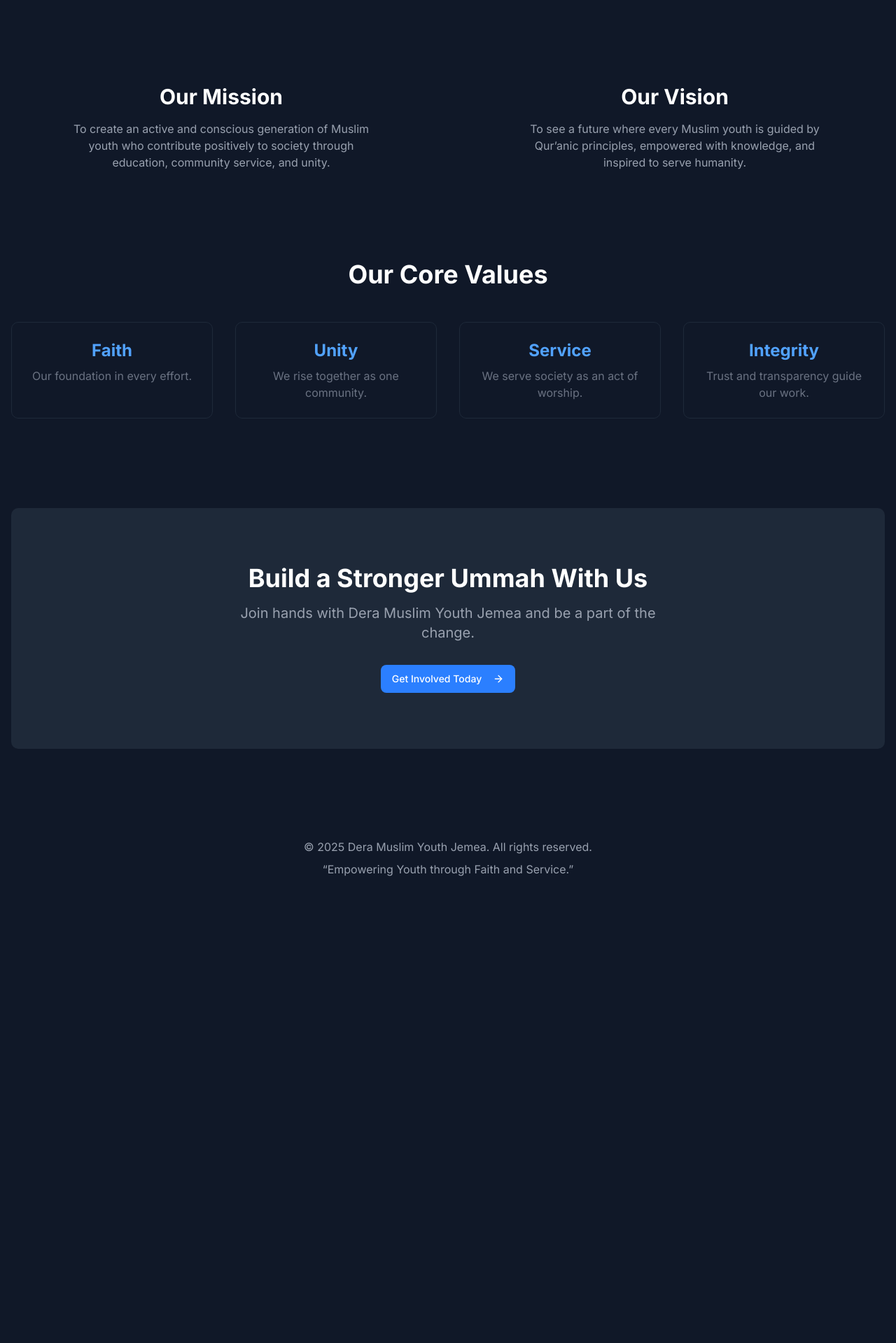
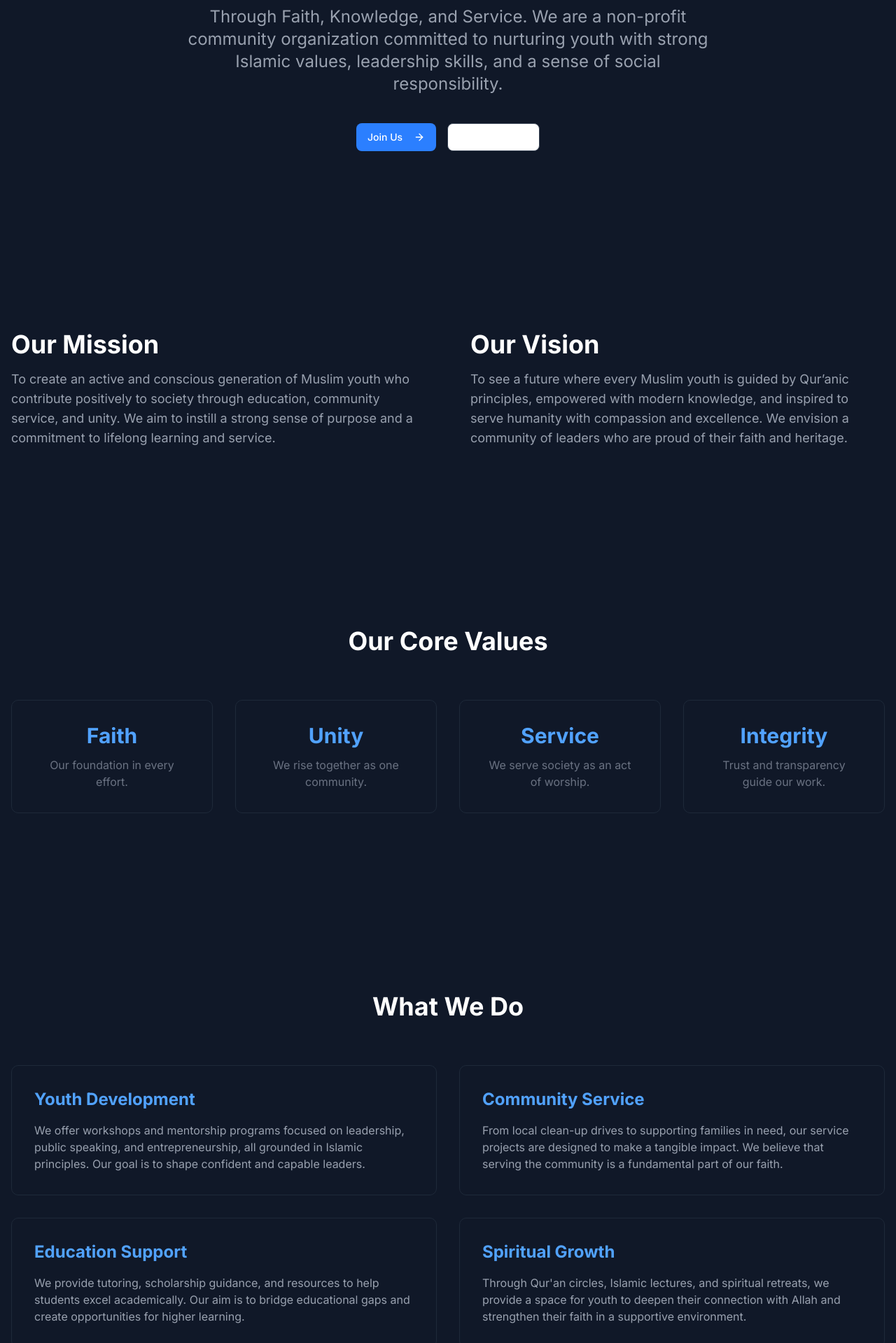
Before and after one commit to marwanGA09/Dhera-muslim-youth-jemea, a Next.js app: page / in a window 1280 px wide. Shown: the part 360-2279 px from the top of the page at 70% size. Before the commit the page ends 1646 px from the top, so only its background shows below. Built offline with nearby package versions, Linux system fonts and the light colour scheme.

Commit message:
style spacing and add some content inside footer and home page

```diff
--- a/app/layout.tsx
+++ b/app/layout.tsx
@@ -1,6 +1,5 @@
 import type { Metadata } from "next";
 import { Inter } from "next/font/google";
-import Link from 'next/link';
 import Header from "@/components/header";
 import Footer from "@/components/footer";
 import "./globals.css";
--- a/app/page.tsx
+++ b/app/page.tsx
@@ -23,15 +23,15 @@
       variants={containerVariants}
       initial="hidden"
       animate="visible"
-      className="space-y-24 md:space-y-32 mt-24"
+      className="mt-32"
     >
       {/* Hero Section */}
-      <motion.section variants={itemVariants} className="text-center">
+      <motion.section variants={itemVariants} className="text-center py-32">
         <h1 className="text-5xl md:text-7xl font-bold tracking-tighter mb-6">
           Empowering the Next Generation
         </h1>
         <p className="text-xl md:text-2xl text-gray-400 max-w-3xl mx-auto mb-10">
-          Through Faith, Knowledge, and Service. We are a non-profit community organization committed to nurturing youth.
+          Through Faith, Knowledge, and Service. We are a non-profit community organization committed to nurturing youth with strong Islamic values, leadership skills, and a sense of social responsibility.
         </p>
         <div className="space-x-4">
           <Button size="lg" className="bg-blue-500 hover:bg-blue-600 text-white">Join Us <ArrowRight className="ml-2" /></Button>
@@ -40,46 +40,71 @@
       </motion.section>
 
       {/* Mission & Vision Section */}
-      <motion.section variants={itemVariants} className="grid md:grid-cols-2 gap-12 text-center">
-        <div>
-          <h2 className="text-3xl font-bold mb-4">Our Mission</h2>
-          <p className="text-gray-400 max-w-md mx-auto">
-            To create an active and conscious generation of Muslim youth who contribute positively to society through education, community service, and unity.
-          </p>
-        </div>
-        <div>
-          <h2 className="text-3xl font-bold mb-4">Our Vision</h2>
-          <p className="text-gray-400 max-w-md mx-auto">
-            To see a future where every Muslim youth is guided by Qur’anic principles, empowered with knowledge, and inspired to serve humanity.
-          </p>
+      <motion.section variants={itemVariants} className="py-32">
+        <div className="grid md:grid-cols-2 gap-16 items-center">
+          <div className="text-left">
+            <h2 className="text-4xl font-bold mb-4">Our Mission</h2>
+            <p className="text-gray-400 text-lg">
+              To create an active and conscious generation of Muslim youth who contribute positively to society through education, community service, and unity. We aim to instill a strong sense of purpose and a commitment to lifelong learning and service.
+            </p>
+          </div>
+          <div className="text-left">
+            <h2 className="text-4xl font-bold mb-4">Our Vision</h2>
+            <p className="text-gray-400 text-lg">
+              To see a future where every Muslim youth is guided by Qur’anic principles, empowered with modern knowledge, and inspired to serve humanity with compassion and excellence. We envision a community of leaders who are proud of their faith and heritage.
+            </p>
+          </div>
         </div>
       </motion.section>
 
       {/* Values Section */}
-      <motion.section variants={itemVariants}>
-        <h2 className="text-4xl font-bold text-center mb-12">Our Core Values</h2>
-        <div className="grid grid-cols-2 md:grid-cols-4 gap-8 text-center">
-          <div className="p-6 border border-gray-800 rounded-lg hover:bg-gray-800 transition-colors">
-            <h3 className="text-2xl font-bold text-blue-400 mb-2">Faith</h3>
+      <motion.section variants={itemVariants} className="py-32">
+        <h2 className="text-4xl font-bold text-center mb-16">Our Core Values</h2>
+        <div className="grid grid-cols-2 md:grid-cols-4 gap-8">
+          <div className="text-center p-8 border border-gray-800 rounded-lg hover:bg-gray-800 transition-colors">
+            <h3 className="text-3xl font-bold text-blue-400 mb-3">Faith</h3>
             <p className="text-gray-500">Our foundation in every effort.</p>
           </div>
-          <div className="p-6 border border-gray-800 rounded-lg hover:bg-gray-800 transition-colors">
-            <h3 className="text-2xl font-bold text-blue-400 mb-2">Unity</h3>
+          <div className="text-center p-8 border border-gray-800 rounded-lg hover:bg-gray-800 transition-colors">
+            <h3 className="text-3xl font-bold text-blue-400 mb-3">Unity</h3>
             <p className="text-gray-500">We rise together as one community.</p>
           </div>
-          <div className="p-6 border border-gray-800 rounded-lg hover:bg-gray-800 transition-colors">
-            <h3 className="text-2xl font-bold text-blue-400 mb-2">Service</h3>
+          <div className="text-center p-8 border border-gray-800 rounded-lg hover:bg-gray-800 transition-colors">
+            <h3 className="text-3xl font-bold text-blue-400 mb-3">Service</h3>
             <p className="text-gray-500">We serve society as an act of worship.</p>
           </div>
-          <div className="p-6 border border-gray-800 rounded-lg hover:bg-gray-800 transition-colors">
-            <h3 className="text-2xl font-bold text-blue-400 mb-2">Integrity</h3>
+          <div className="text-center p-8 border border-gray-800 rounded-lg hover:bg-gray-800 transition-colors">
+            <h3 className="text-3xl font-bold text-blue-400 mb-3">Integrity</h3>
             <p className="text-gray-500">Trust and transparency guide our work.</p>
           </div>
         </div>
       </motion.section>
 
+      {/* Programs Overview Section */}
+      <motion.section variants={itemVariants} className="py-32">
+        <h2 className="text-4xl font-bold text-center mb-16">What We Do</h2>
+        <div className="grid md:grid-cols-2 gap-8">
+            <div className="p-8 border border-gray-800 rounded-lg">
+                <h3 className="text-2xl font-bold text-blue-400 mb-4">Youth Development</h3>
+                <p className="text-gray-400">We offer workshops and mentorship programs focused on leadership, public speaking, and entrepreneurship, all grounded in Islamic principles. Our goal is to shape confident and capable leaders.</p>
+            </div>
+            <div className="p-8 border border-gray-800 rounded-lg">
+                <h3 className="text-2xl font-bold text-blue-400 mb-4">Community Service</h3>
+                <p className="text-gray-400">From local clean-up drives to supporting families in need, our service projects are designed to make a tangible impact. We believe that serving the community is a fundamental part of our faith.</p>
+            </div>
+            <div className="p-8 border border-gray-800 rounded-lg">
+                <h3 className="text-2xl font-bold text-blue-400 mb-4">Education Support</h3>
+                <p className="text-gray-400">We provide tutoring, scholarship guidance, and resources to help students excel academically. Our aim is to bridge educational gaps and create opportunities for higher learning.</p>
+            </div>
+            <div className="p-8 border border-gray-800 rounded-lg">
+                <h3 className="text-2xl font-bold text-blue-400 mb-4">Spiritual Growth</h3>
+                <p className="text-gray-400">Through Qur&apos;an circles, Islamic lectures, and spiritual retreats, we provide a space for youth to deepen their connection with Allah and strengthen their faith in a supportive environment.</p>
+            </div>
+        </div>
+      </motion.section>
+
       {/* Call to Action Section */}
-      <motion.section variants={itemVariants} className="text-center py-20 my-20 bg-gray-800 rounded-lg">
+      <motion.section variants={itemVariants} className="text-center py-24 my-20 bg-gray-800 rounded-lg">
         <h2 className="text-4xl font-bold mb-4">Build a Stronger Ummah With Us</h2>
         <p className="text-xl text-gray-400 mb-8 max-w-2xl mx-auto">Join hands with Dera Muslim Youth Jemea and be a part of the change.</p>
         <Button size="lg" className="bg-blue-500 hover:bg-blue-600 text-white">Get Involved Today <ArrowRight className="ml-2" /></Button>
--- a/components/footer.tsx
+++ b/components/footer.tsx
@@ -1,6 +1,10 @@
 'use client';
 
 import { motion } from 'framer-motion';
+import Link from 'next/link';
+import { Button } from "@/components/ui/button";
+import { Input } from "@/components/ui/input";
+import { Facebook, Twitter, Instagram, Linkedin } from 'lucide-react';
 
 const Footer = () => {
   return (
@@ -8,10 +12,43 @@
       initial={{ y: 100 }}
       animate={{ y: 0 }}
       transition={{ duration: 0.5, delay: 0.2 }}
-      className="py-8 text-center text-gray-400"
+      className="bg-gray-900 text-gray-400 py-12"
     >
-      <p>© 2025 Dera Muslim Youth Jemea. All rights reserved.</p>
-      <p className="mt-2">“Empowering Youth through Faith and Service.”</p>
+      <div className="container mx-auto grid grid-cols-1 md:grid-cols-4 gap-8">
+        <div>
+          <h3 className="text-lg font-bold text-white mb-4">Dera Muslim Youth Jemea</h3>
+          <p>Empowering the next generation through faith, knowledge, and service.</p>
+        </div>
+        <div>
+          <h3 className="text-lg font-bold text-white mb-4">Quick Links</h3>
+          <ul className="space-y-2">
+            <li><Link href="/about" className="hover:text-white">About Us</Link></li>
+            <li><Link href="/projects" className="hover:text-white">Projects</Link></li>
+            <li><Link href="/blog" className="hover:text-white">Blog</Link></li>
+            <li><Link href="/contact" className="hover:text-white">Contact</Link></li>
+          </ul>
+        </div>
+        <div>
+          <h3 className="text-lg font-bold text-white mb-4">Follow Us</h3>
+          <div className="flex space-x-4">
+            <Link href="#" className="hover:text-white"><Facebook /></Link>
+            <Link href="#" className="hover:text-white"><Twitter /></Link>
+            <Link href="#" className="hover:text-white"><Instagram /></Link>
+            <Link href="#" className="hover:text-white"><Linkedin /></Link>
+          </div>
+        </div>
+        <div>
+          <h3 className="text-lg font-bold text-white mb-4">Newsletter</h3>
+          <p className="mb-4">Stay updated with our latest news and events.</p>
+          <div className="flex">
+            <Input type="email" placeholder="Your Email" className="bg-gray-800 border-gray-700" />
+            <Button className="bg-blue-500 hover:bg-blue-600 text-white ml-2">Subscribe</Button>
+          </div>
+        </div>
+      </div>
+      <div className="mt-8 border-t border-gray-800 pt-8 text-center">
+        <p>© 2025 Dera Muslim Youth Jemea. All rights reserved.</p>
+      </div>
     </motion.footer>
   );
 };
--- /dev/null
+++ b/components/ui/input.tsx
@@ -0,0 +1,21 @@
+import * as React from "react"
+
+import { cn } from "@/lib/utils"
+
+function Input({ className, type, ...props }: React.ComponentProps<"input">) {
+  return (
+    <input
+      type={type}
+      data-slot="input"
+      className={cn(
+        "file:text-foreground placeholder:text-muted-foreground selection:bg-primary selection:text-primary-foreground dark:bg-input/30 border-input h-9 w-full min-w-0 rounded-md border bg-transparent px-3 py-1 text-base shadow-xs transition-[color,box-shadow] outline-none file:inline-flex file:h-7 file:border-0 file:bg-transparent file:text-sm file:font-medium disabled:pointer-events-none disabled:cursor-not-allowed disabled:opacity-50 md:text-sm",
+        "focus-visible:border-ring focus-visible:ring-ring/50 focus-visible:ring-[3px]",
+        "aria-invalid:ring-destructive/20 dark:aria-invalid:ring-destructive/40 aria-invalid:border-destructive",
+        className
+      )}
+      {...props}
+    />
+  )
+}
+
+export { Input }
--- a/package.json
+++ b/package.json
@@ -17,7 +17,9 @@
     "next": "15.5.5",
     "react": "19.1.0",
     "react-dom": "19.1.0",
-    "tailwind-merge": "^3.3.1"
+    "react-tsparticles": "^2.12.2",
+    "tailwind-merge": "^3.3.1",
+    "tsparticles": "^3.9.1"
   },
   "devDependencies": {
     "@eslint/eslintrc": "^3",
```
Also changed, not shown: 1 other file (tests, documents, lock files or other folders).
